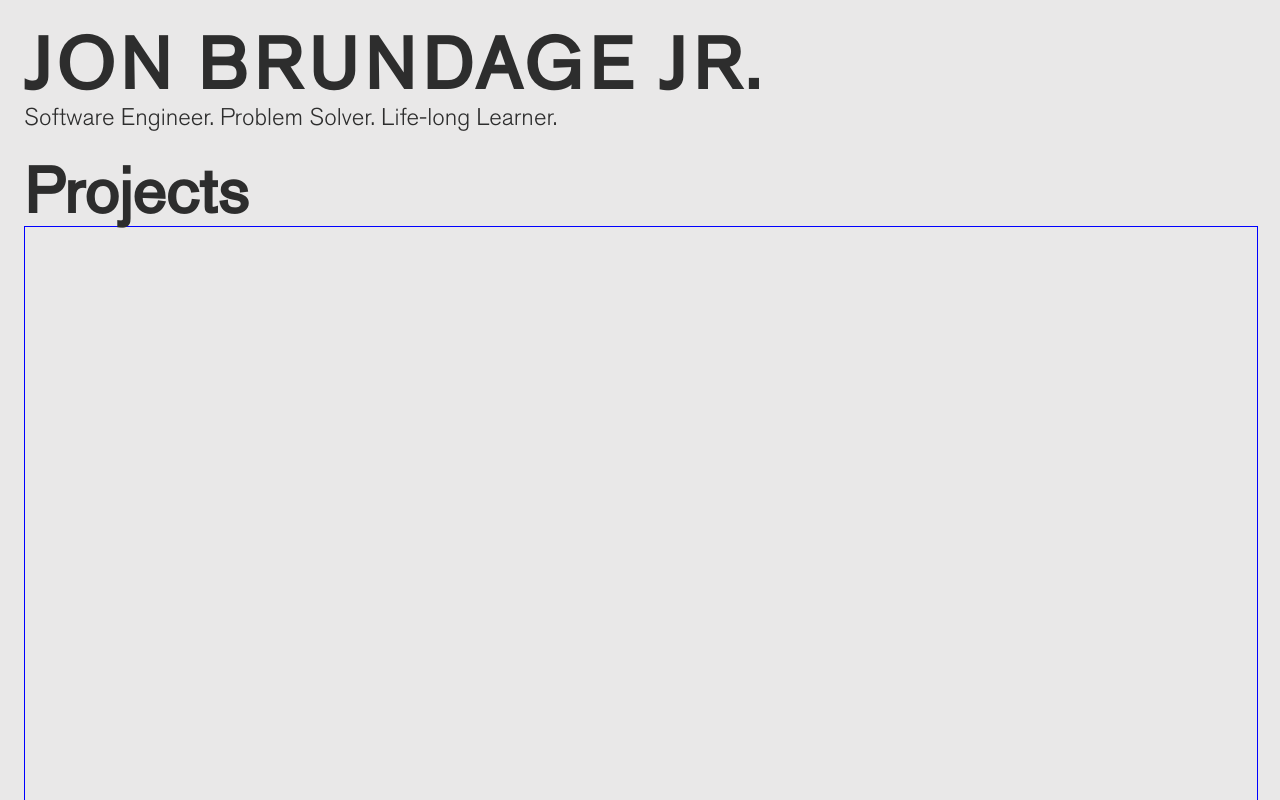
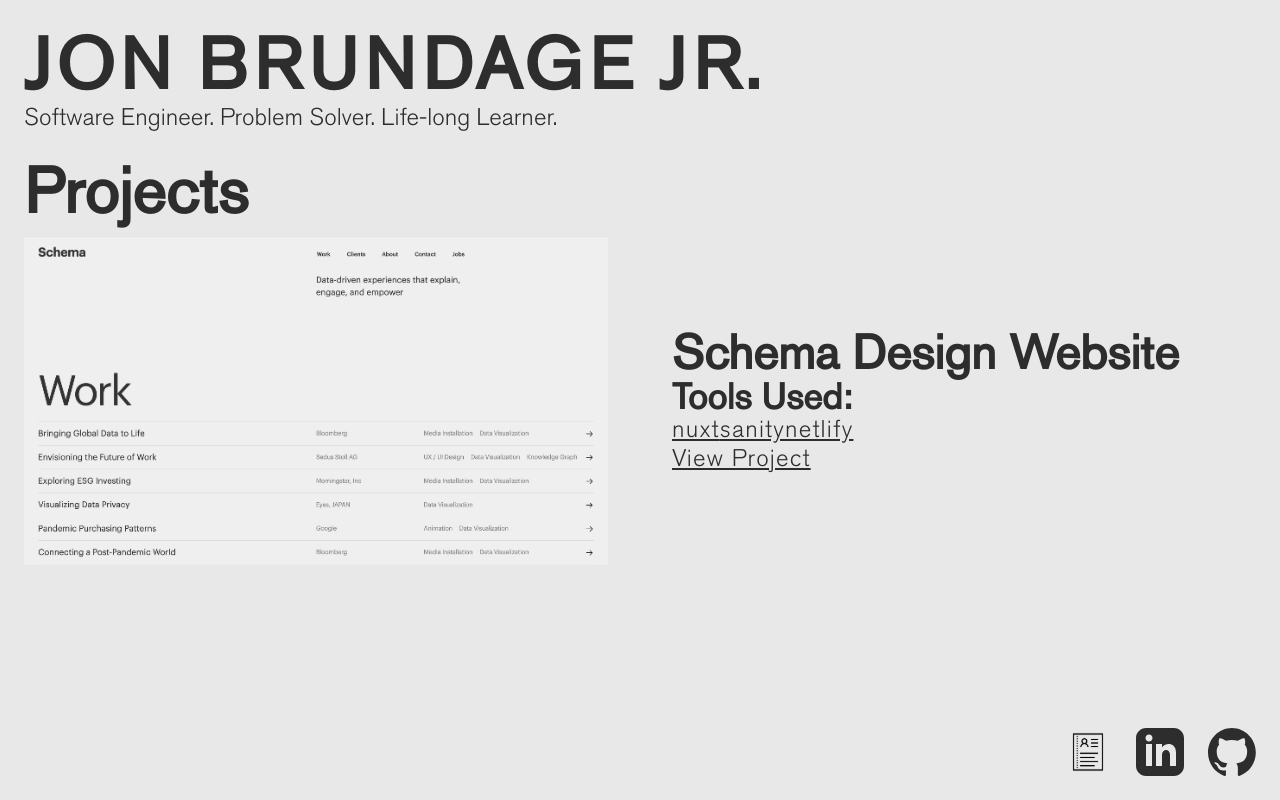
Before and after one commit to jbrundagejr/portfolio_2, a Nuxt app: page / in a window 1280 px wide. Shown: the top 800 px of the page. Built offline with nearby package versions, Linux system fonts and the light colour scheme.

Commit message:
scrolly telly working

```diff
--- a/components/About.vue
+++ b/components/About.vue
@@ -26,6 +26,7 @@ const { about } = storeToRefs(store)
 	display: flex;
 	flex-direction: column;
 	padding: 0 24px;
+	height: 100vh;
 	gap: 24px;
 	width: calc(100% - 48px);
 	justify-content: center;
--- a/components/Footer.vue
+++ b/components/Footer.vue
@@ -39,7 +39,7 @@ const links = computed(() => {
 
 <style scoped>
 #footer {
-	position: absolute;
+	position: sticky;
 	bottom: 24px;
 	right: 24px;
 	display: flex;
--- a/components/Header.vue
+++ b/components/Header.vue
@@ -35,6 +35,7 @@ const handlepageClick = (e: Event) => {
 						@click="handlepageClick"
 						class="header__nav__link link"
 						:value="page.title"
+						:aria-label="`Scroll to ${page.title}`"
 					>
 						{{ page.title }}
 					</button>
@@ -68,6 +69,12 @@ const handlepageClick = (e: Event) => {
 	gap: 12px;
 }
 
+@media (min-width: 1080px) {
+	.header__title {
+		min-height: 108px;
+	}
+}
+
 @media (prefers-color-scheme: dark) {
 	#header {
 		background: var(--black);
--- a/components/Page.vue
+++ b/components/Page.vue
@@ -20,8 +20,8 @@ const step = ref<HTMLElement | null>(null)
 const observer = ref({})
 
 const options = {
-	threshold: 0.5,
-	// rootMargin: "20% 0% 20% 0%",
+	threshold: 0.1,
+	rootMargin: "-20% 0% -20%",
 }
 
 const onDownEnter = () => {
@@ -53,9 +53,7 @@ onMounted(() => {
 
 <style scoped>
 .page {
-	height: 100vh;
 	width: 100%;
-	border: 1px solid blue;
 	display: flex;
 	justify-content: center;
 	align-items: center;
--- a/components/projects/Project.vue
+++ b/components/projects/Project.vue
@@ -18,7 +18,8 @@ const step = ref<HTMLElement | null>(null)
 const observer = ref({})
 
 const options = {
-	threshold: 0.5,
+	threshold: 0.3,
+	rootMargin: "-20% 0% -20%",
 }
 
 const onDownEnter = () => {
@@ -42,62 +43,21 @@ onMounted(() => {
 </script>
 
 <template>
-	<div
-		ref="step"
-		v-if="project"
-		:id="project.title"
-		:class="projectIndex === index ? 'current' : 'notCurrent'"
-	>
-		<img v-if="project.image" :src="project.image" :alt="project.title" />
+	<div class="project" ref="step">
 		<div v-if="project.title" class="meta__container">
-			<h3>Project Name:</h3>
 			<h3>{{ project.title }}</h3>
 		</div>
 		<div v-if="project.tools.length" class="meta__container">
-			<h3>Tools Used:</h3>
-			<div class="tool__container">
-				<h3 v-for="tool in project.tools" :key="tool">{{ tool }}</h3>
-			</div>
+			<h4>Tools Used:</h4>
+			<ul class="tool__container">
+				<a v-for="tool in project.tools" :key="tool.icon" :href="tool.link">{{ tool.icon }}</a>
+			</ul>
+		</div class="">
+		<div>
+			<p v-for="(note, i) in project.notes" :key="i">{{ note }}</p>
 		</div>
-		<div v-if="project.notes || project.link">
-			<p>{{ project.notes }}</p>
-			<a v-if="project.link" :href="project.link" target="_blank"
-				>View Project</a
-			>
-		</div>
+		<a v-if="project.link" :href="project.link" target="_blank">View Project</a>
 	</div>
 </template>
 
-<style scoped>
-.current {
-	opacity: 1;
-	transition: all 350ms;
-}
-
-.current img {
-	position: sticky;
-	top: 50%;
-	transform: translateX(-50%);
-}
-
-.notCurrent {
-	opacity: 0;
-}
-.meta__container {
-	display: flex;
-	flex-direction: row;
-	gap: 20px;
-}
-
-.tool__container {
-	display: flex;
-	flex-direction: row;
-	gap: 15px;
-}
-
-img {
-	width: 50%;
-	aspect-ratio: 16 /9;
-	object-fit: cover;
-}
-</style>
+<style scoped></style>
--- a/components/projects/Projects.vue
+++ b/components/projects/Projects.vue
@@ -4,16 +4,92 @@ import { storeToRefs } from "pinia"
 import Project from "./Project.vue"
 
 const store = useStore()
-const { projects } = storeToRefs(store)
+const { projects, projectIndex } = storeToRefs(store)
+
+const image = computed(() => {
+	if (projects.value[projectIndex.value]) {
+		return {
+			src: projects.value[projectIndex.value].image,
+			alt: projects.value[projectIndex.value].title,
+		}
+	}
+	return undefined
+})
 </script>
 
 <template>
 	<div class="projects">
-		<Project
-			v-for="(project, index) in projects"
-			:key="project.title"
-			:project="project"
-			:index="index"
-		/>
+		<div class="projects__image-container fade-in">
+			<img v-if="image" :src="image.src" :alt="image.alt" />
+		</div>
+		<div class="projects__copy-container">
+			<Project
+				v-for="(project, index) in projects"
+				:key="project.title"
+				:index="index"
+				:project="project"
+			/>
+		</div>
 	</div>
 </template>
+
+<style scoped>
+.projects {
+	display: flex;
+	flex-direction: column;
+	width: 100%;
+	padding: 25vh 0;
+}
+
+.projects__image-container {
+	display: flex;
+	justify-content: center;
+	align-items: center;
+	width: 100%;
+	height: 0;
+	position: sticky;
+	top: 50%;
+	transform: translateY(-50%);
+}
+
+.projects__image-container img {
+	aspect-ratio: 16 / 9;
+	width: 100%;
+	height: auto;
+	object-fit: cover;
+	object-position: center;
+}
+
+.projects__copy-container {
+	z-index: 5;
+	display: flex;
+	flex-direction: column;
+	gap: 60vh;
+	justify-content: center;
+	align-items: center;
+	text-align: center;
+	padding: 50vh 0;
+}
+
+@media (min-width: 1080px) {
+	.projects {
+		display: grid;
+		grid-template-columns: 1fr 1fr;
+		gap: 64px;
+		padding: 100px 0 300px;
+	}
+
+	.projects__image-container {
+		width: 100%;
+	}
+
+	.projects__copy-container {
+		z-index: 0;
+		gap: 75vh;
+		justify-content: flex-start;
+		align-items: flex-start;
+		text-align: left;
+		padding: 0;
+	}
+}
+</style>
--- a/pages/index.vue
+++ b/pages/index.vue
@@ -45,7 +45,7 @@ useHead({
 
 .page__header--active {
 	position: sticky;
-	top: 120px;
+	top: 156px;
 	display: flex;
 }
 
--- a/public/data/projects.json
+++ b/public/data/projects.json
@@ -1,44 +1,82 @@
 [
 	{
 		"title": "Schema Design Website",
-		"tools": ["Nuxt3", "SanityIO"],
+		"tools": [
+			{
+				"icon": "nuxt",
+				"link": "https://nuxt.com/docs/getting-started/introduction"
+			},
+			{ "icon": "sanity", "link": "https://www.sanity.io/docs?ref=navbar" },
+			{ "icon": "netlify", "link": "https://docs.netlify.com/" }
+		],
 		"image": "/images/schema.png",
-		"notes": "",
-		"link": "https://www.schemadesign.com"
+		"link": "https://www.schemadesign.com",
+		"notes": [""]
 	},
 	{
 		"title": "TNTP Our Block",
-		"tools": ["React", "Auth0", "SanityIO", "Mapbox", "MaterialUI"],
+		"tools": [
+			{ "icon": "react", "link": "https://react.dev/learn" },
+			{ "icon": "auth0", "link": "https://auth0.com/docs" },
+			{ "icon": "sanity", "link": "https://www.sanity.io/docs?ref=navbar" },
+			{ "icon": "i18next", "link": "https://react.i18next.com/" },
+			{ "icon": "mapbox", "link": "https://docs.mapbox.com/" },
+			{ "icon": "material-ui", "link": "https://mui.com/material-ui/" }
+		],
 		"image": "/images/tntp.png",
-		"notes": "",
+		"notes": [""],
 		"link": "https://ourblock.tntp.org/"
 	},
 	{
 		"title": "Asia Society Blackbox of Chinese Politics",
-		"tools": ["Svelte", "d3"],
+		"tools": [
+			{ "icon": "svelte", "link": "https://svelte.dev/docs" },
+			{ "icon": "d3", "link": "https://d3js.org/getting-started" },
+			{ "icon": "drupal", "link": "https://www.drupal.org/docs/8" }
+		],
 		"image": "/images/aspi.png",
-		"notes": "",
+		"notes": [""],
 		"link": "https://asiasociety.org/policy-institute/decoding-chinas-20th-party-congress"
 	},
 	{
 		"title": "Sedus Workscape of Tomorrow",
-		"tools": ["Nuxt3", "SanityIO", "d3"],
+		"tools": [
+			{
+				"icon": "nuxt",
+				"link": "https://nuxt.com/docs/getting-started/introduction"
+			},
+			{ "icon": "sanity", "link": "https://www.sanity.io/docs?ref=navbar" },
+			{ "icon": "d3", "link": "https://d3js.org/getting-started" },
+			{ "icon": "firebase", "link": "https://firebase.google.com/docs" }
+		],
 		"image": "/images/sedus.png",
-		"notes": "",
+		"notes": [""],
 		"link": "https://www.workscapeoftomorrow.com"
 	},
 	{
 		"title": "PEFA Global Report 2022",
-		"tools": ["React", "Gatsby", "i18n"],
+		"tools": [
+			{ "icon": "react", "link": "https://react.dev/learn" },
+			{ "icon": "gatsby", "link": "https://www.gatsbyjs.com/docs/" },
+			{ "icon": "i18next", "link": "https://react.i18next.com/" },
+			{ "icon": "d3", "link": "https://d3js.org/getting-started" }
+		],
 		"image": "/images/pefa.png",
-		"notes": "",
+		"notes": [""],
 		"link": "https://www.pefa.org/global-report-2022/en/"
 	},
 	{
 		"title": "Bloomberg NEF 2022",
-		"tools": ["ThreeJS", "d3"],
+		"tools": [
+			{
+				"icon": "threejs",
+				"link": "https://threejs.org/manual/#en/installation"
+			},
+			{ "icon": "gsap", "link": "https://gsap.com/docs/v3/" },
+			{ "icon": "d3", "link": "https://d3js.org/getting-started" }
+		],
 		"image": "/images/bloomberg.png",
-		"notes": "",
+		"notes": [""],
 		"link": ""
 	}
 ]
```
Also changed, not shown: util/types.ts (+7 -2 lines), public/images/tntp.png (added), 1 other file (tests, documents, lock files or other folders).
